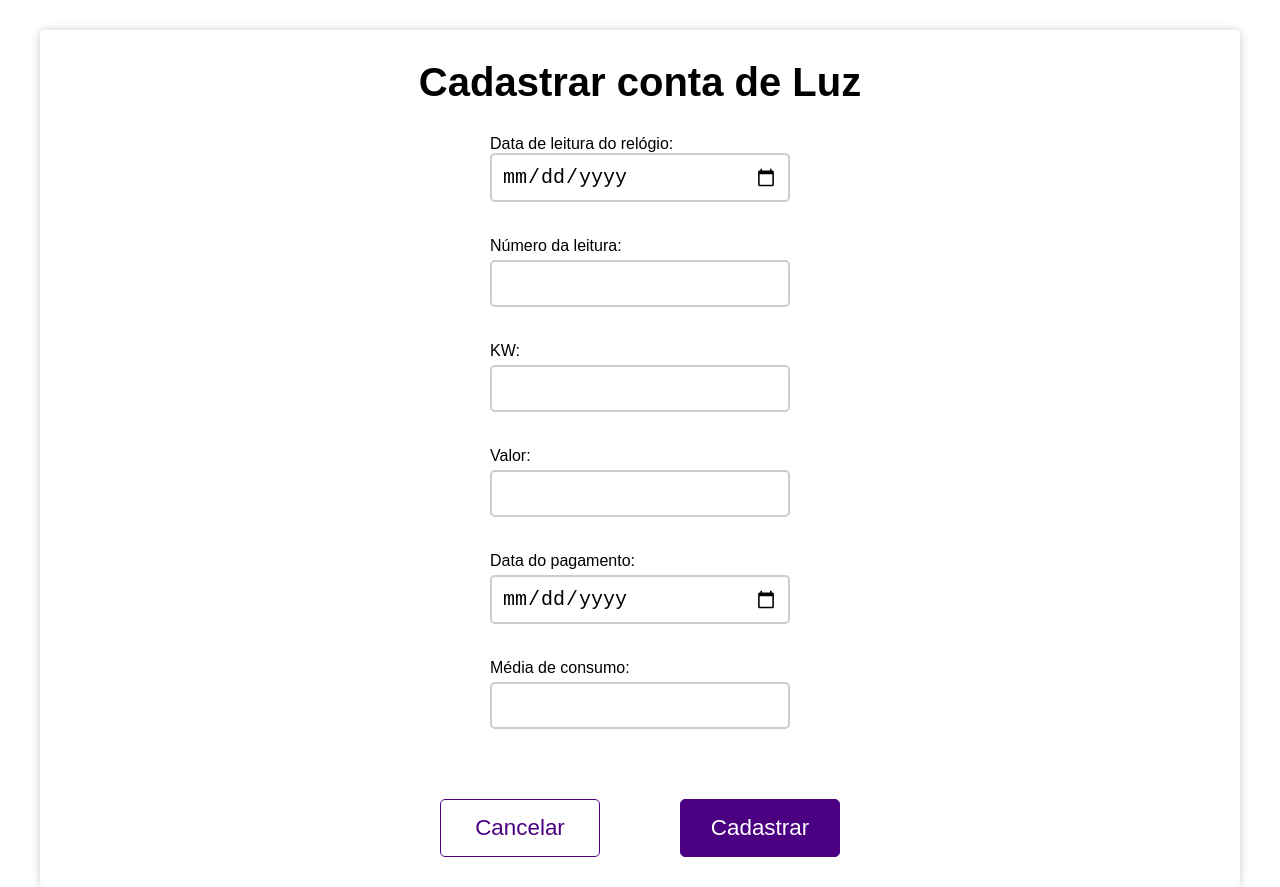
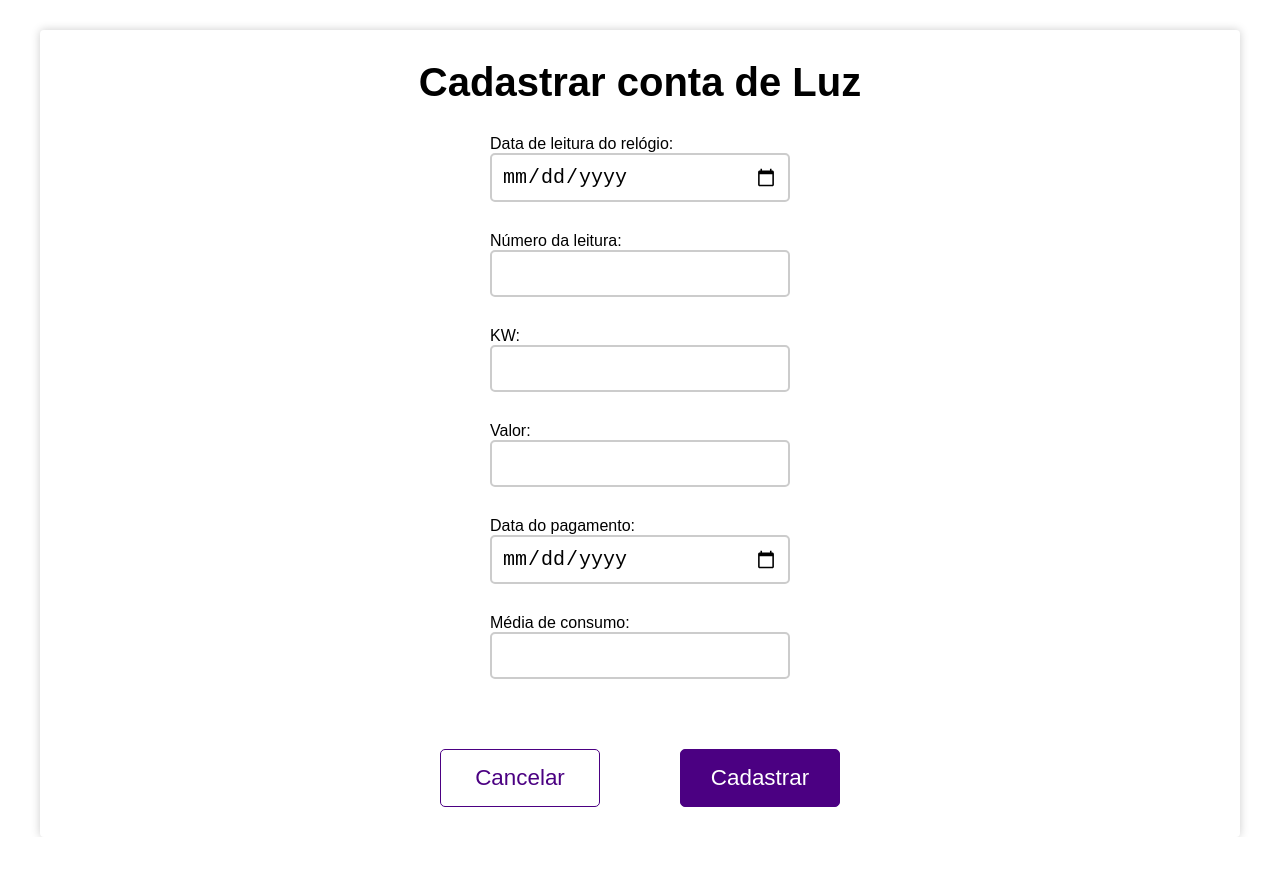
Before and after one commit to vitormcferreira/5PJS-ativ-conta-de-luz-frontend, a React (Create React App) app: page /cadastrar in a window 1280 px wide. After the commit the page ends 837 px from the top, so only its background shows below. Built offline with nearby package versions, Linux system fonts and the light colour scheme.

Commit message:
remover gap de .fields

```diff
--- a/src/pages/CadastrarConta/styled.js
+++ b/src/pages/CadastrarConta/styled.js
@@ -16,7 +16,6 @@ export const Form = styled.form`
     display: flex;
     flex-direction: column;
     max-width: 300px;
-    gap: 5px;
 
     input:focus {
       box-shadow: 0 0 10px rgba(0, 0, 0, 0.2);
```
